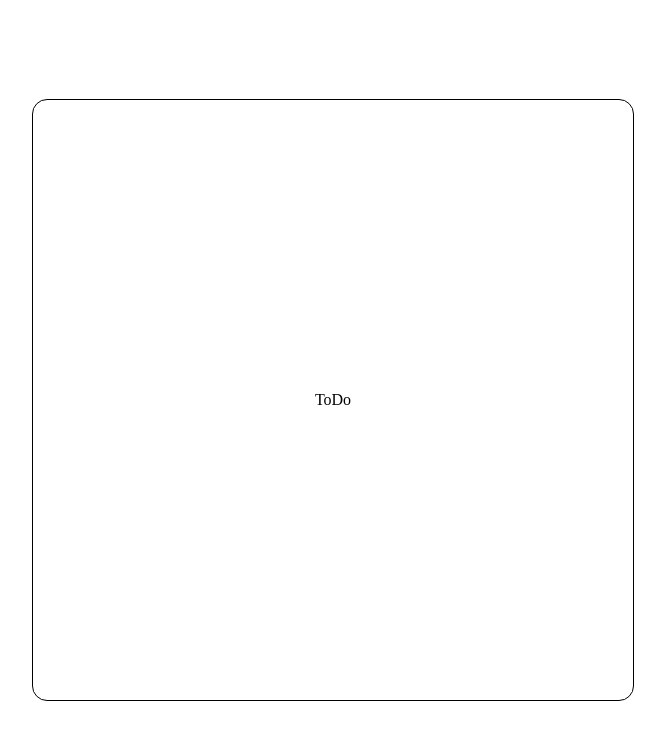
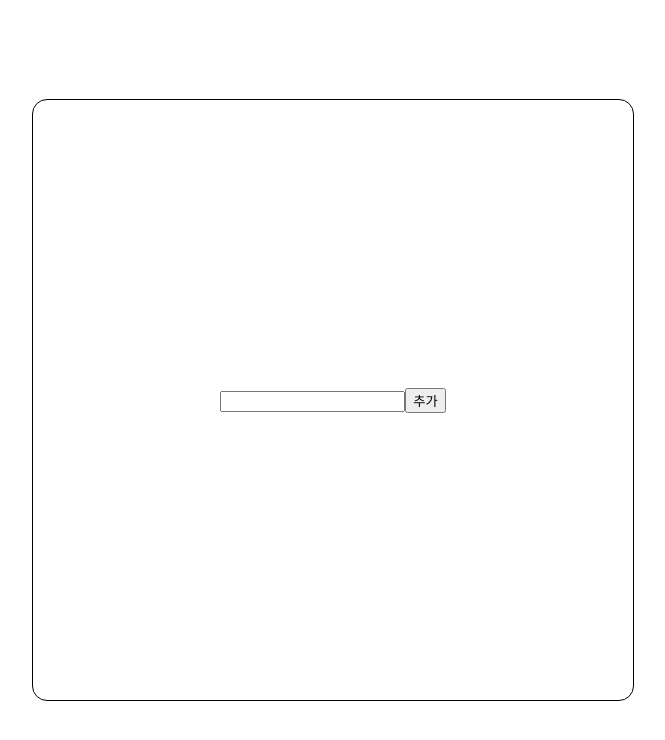
Before and after one commit to brother1-4752/wanted-pre-onboarding-frontend, a React (Create React App) app: page /todo in a window 1280 px wide. Shown: the top 740 px of the page, without its empty margins (307-972 px from the left). Built offline with nearby package versions, Linux system fonts and the light colour scheme; sample sign-in values are in the browser's storage.

Commit message:
feat: ToDo페이지 구헌

```diff
--- a/src/pages/todo/ToDo.tsx
+++ b/src/pages/todo/ToDo.tsx
@@ -1,5 +1,73 @@
+import { ChangeEvent, FormEvent, useState } from 'react';
+import styled from 'styled-components';
+
 function ToDo() {
-  return <div>ToDo</div>;
+  const [todoList, setTodoList] = useState<string[]>([]);
+  const [todo, setTodo] = useState<string>('');
+  const [isDone, setIsDone] = useState<boolean>(false);
+
+  const handleToDoSubmit = (e: FormEvent<HTMLFormElement>) => {
+    e.preventDefault();
+
+    setTodoList((prev) => [...prev, todo]);
+    console.log(todoList);
+    setTodo('');
+  };
+
+  const handleChangeByTodo = (e: ChangeEvent<HTMLInputElement>) => {
+    setTodo(e.target.value);
+    console.log(todo);
+  };
+
+  return (
+    <StyledTodoContainer>
+      <form onSubmit={handleToDoSubmit}>
+        <input
+          type="text"
+          data-testid="new-todo-input"
+          value={todo}
+          onChange={handleChangeByTodo}
+        />
+        <button type="submit" data-testid="new-todo-add-button">
+          추가
+        </button>
+      </form>
+
+      {todoList.map((v) => (
+        <li key={v}>
+          <label>
+            <input
+              type="checkbox"
+              onClick={(e) => setIsDone((prev) => !prev)}
+            />
+            <span>{v}</span>
+          </label>
+          <button data-testid="modify-button">수정</button>
+          <button data-testid="delete-button">삭제</button>
+        </li>
+      ))}
+
+      {/* <ul>
+        <li>
+          <label>
+            <input type="checkbox" />
+            <span>TODO 1</span>
+          </label>
+        </li>
+        <li>
+          <label>
+            <input type="checkbox" />
+            <span>TODO 2</span>
+          </label>
+        </li>
+      </ul> */}
+    </StyledTodoContainer>
+  );
 }
 
+const StyledTodoContainer = styled.div`
+  display: flex;
+  flex-direction: column;
+`;
+
 export default ToDo;
```
